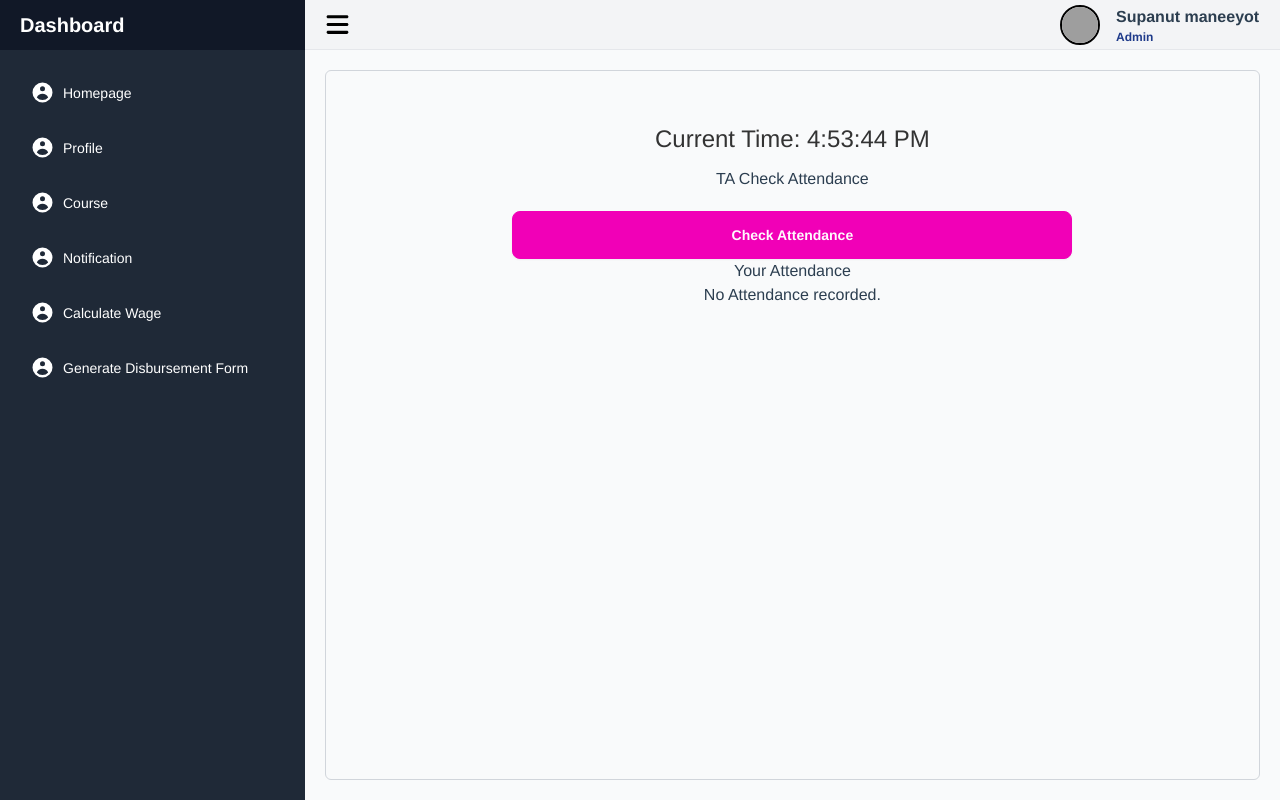
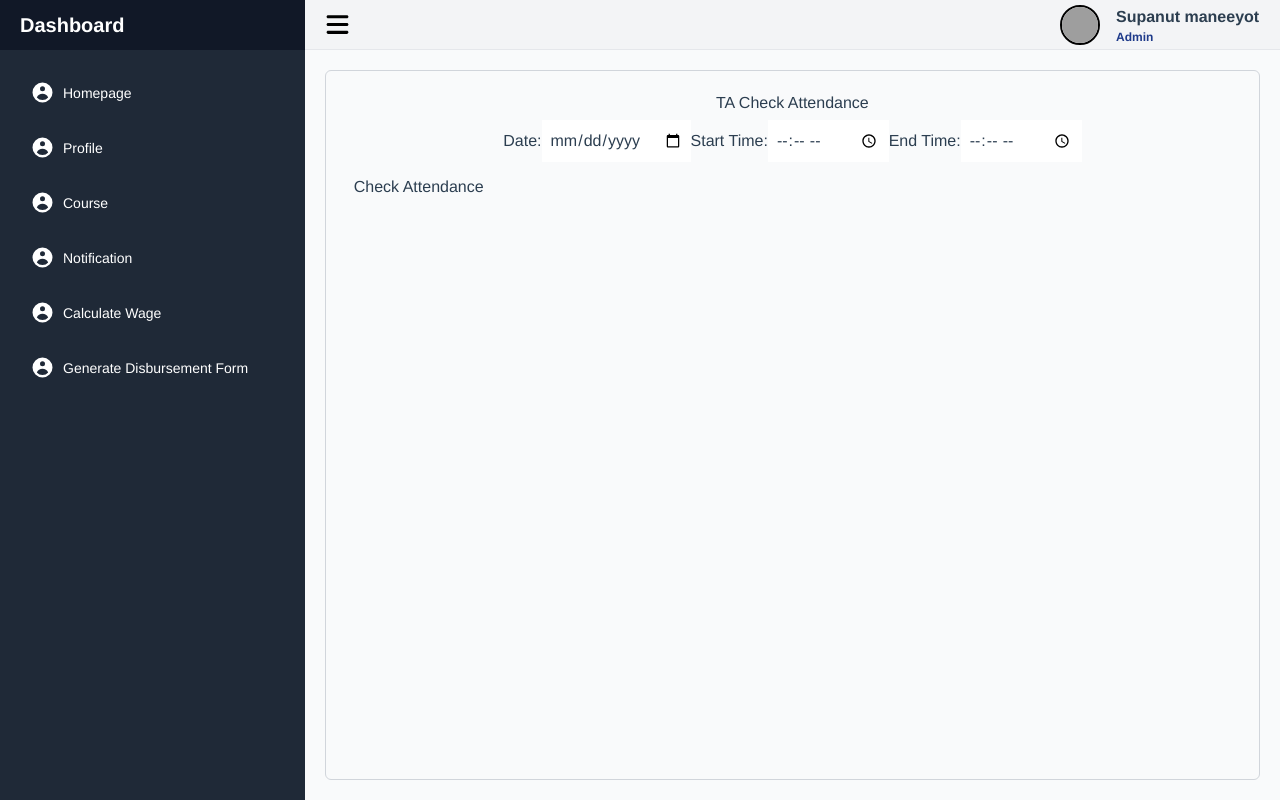
Before and after one commit to Supanutice112/Assistant_mate_Frontend, a Vue app in the folder Assistance_mate_frontend/: page /attendance/1 in a window 1280 px wide. Built offline with nearby package versions, Linux system fonts and the light colour scheme; grey boxes are pictures that could not be loaded.

Commit message:
Record Course

```diff
--- a/Assistance_mate_frontend/src/views/AttendanceView.vue
+++ b/Assistance_mate_frontend/src/views/AttendanceView.vue
@@ -1,24 +1,23 @@
 <template>
-  <div class="ta-check-attendance">
-    <div class="current-time">Current Time: {{ currentTime }}</div>
+  <div>
     <h1>TA Check Attendance</h1>
     <form @submit.prevent="submitCheckIn">
-      <button class="btn btn-active btn-secondary" type="submit" :disabled="loading || alreadyCheckedIn">
+      <label for="date">Date:</label>
+      <input type="date" id="date" v-model="checkInData.date" required>
+
+      <label for="startTime">Start Time:</label>
+      <input type="time" id="startTime" v-model="checkInData.startTime" required>
+
+      <label for="endTime">End Time:</label>
+      <input type="time" id="endTime" v-model="checkInData.endTime" required>
+
+      <button type="submit" :disabled="loading">
         <span v-if="loading">Processing...</span>
         <span v-else>Check Attendance</span>
       </button>
     </form>
+
     <p v-if="message" class="message">{{ message }}</p>
-    <h1>Your Attendance</h1>
-    <ul v-if="checkIns.length > 0">
-      <li v-for="(record, index) in checkIns" :key="index">
-        <p><strong>Date:</strong> {{ record.date }}</p>
-        <p><strong>Start Time:</strong> {{ record.startTime }}</p>
-        <p><strong>End Time:</strong> {{ record.endTime }}</p>
-        <p><strong>Status:</strong> {{ record.status }}</p>
-      </li>
-    </ul>
-    <p v-else>No Attendance recorded.</p>
   </div>
 </template>
 
@@ -26,85 +25,48 @@
 import axios from 'axios';
 
 export default {
-  name: 'TACheckAttendanceView',
   data() {
     return {
-      currentTime: new Date().toLocaleTimeString(),
-      checkIns: [],
+      checkInData: {
+        date: '',
+        startTime: '',
+        endTime: ''
+      },
       loading: false,
-      message: '',
-      alreadyCheckedIn: false
+      message: ''
     };
   },
   methods: {
-    updateClock() {
-      this.currentTime = new Date().toLocaleTimeString();
-    },
     submitCheckIn() {
-      const now = new Date();
-      const checkInData = {
-        date: now.toISOString().split('T')[0],
-        startTime: now.toISOString().split('T')[1].slice(0, 8),
-        endTime: new Date(now.getTime() + 30*60000).toISOString().split('T')[1].slice(0, 8)
-      };
-
       this.loading = true;
-      axios.post('http://127.0.0.1:5000/api/ta/check_attendance', checkInData)
+      axios.post('http://localhost:5000/api/checkin', this.checkInData)
         .then(response => {
-          if (response.data && response.status === 201) {
-            this.message = 'Attendance recorded successfully. Waiting for approval.';
-            this.checkIns.push({ ...checkInData, status: 'Pending' });
-            this.alreadyCheckedIn = true;
-          } else if (response.status === 409) {
-            this.message = 'Attendance already recorded today.';
-            this.alreadyCheckedIn = true;
-          } else {
-            this.message = 'Unexpected response from the server. Please try again.';
-          }
+          this.loading = false;
+          this.message = response.data.message;
+          // Optionally, reset the form
+          this.checkInData.date = '';
+          this.checkInData.startTime = '';
+          this.checkInData.endTime = '';
         })
         .catch(error => {
-          console.error('Error while submitting check-in:', error);
-          this.message = 'Error recording check-in: ' + (error.response && error.response.data ? error.response.data.message : error.message);
-        })
-        .finally(() => {
           this.loading = false;
+          this.message = 'Failed to check in attendance.';
+          console.error(error);
         });
     }
-  },
-  mounted() {
-    this.updateClock();
-    this.interval = setInterval(this.updateClock, 1000);
-  },
-  beforeUnmount() {
-    clearInterval(this.interval);
   }
 };
 </script>
 
 <style scoped>
-.current-time {
-  text-align: center;
-  font-size: 24px;
-  padding: 10px;
-  color: #333;
-}
-.ta-check-attendance {
-  max-width: 600px;
-  margin: auto;
-  padding: 20px;
+input, button {
+  padding: 8px;
+  margin-top: 5px;
 }
 button {
-  width: 100%;
-  padding: 8px;
-  margin-top: 20px;
   display: flex;
   justify-content: center;
   align-items: center;
-}
-.message {
-  margin-top: 20px;
-  color: red;
-  font-weight: bold;
 }
 li {
   margin-top: 10px;
@@ -112,4 +74,9 @@ li {
   border-radius: 5px;
   background-color: #f0f0f0;
 }
+.message {
+  margin-top: 20px;
+  color: red;
+  font-weight: bold;
+}
 </style>
```
